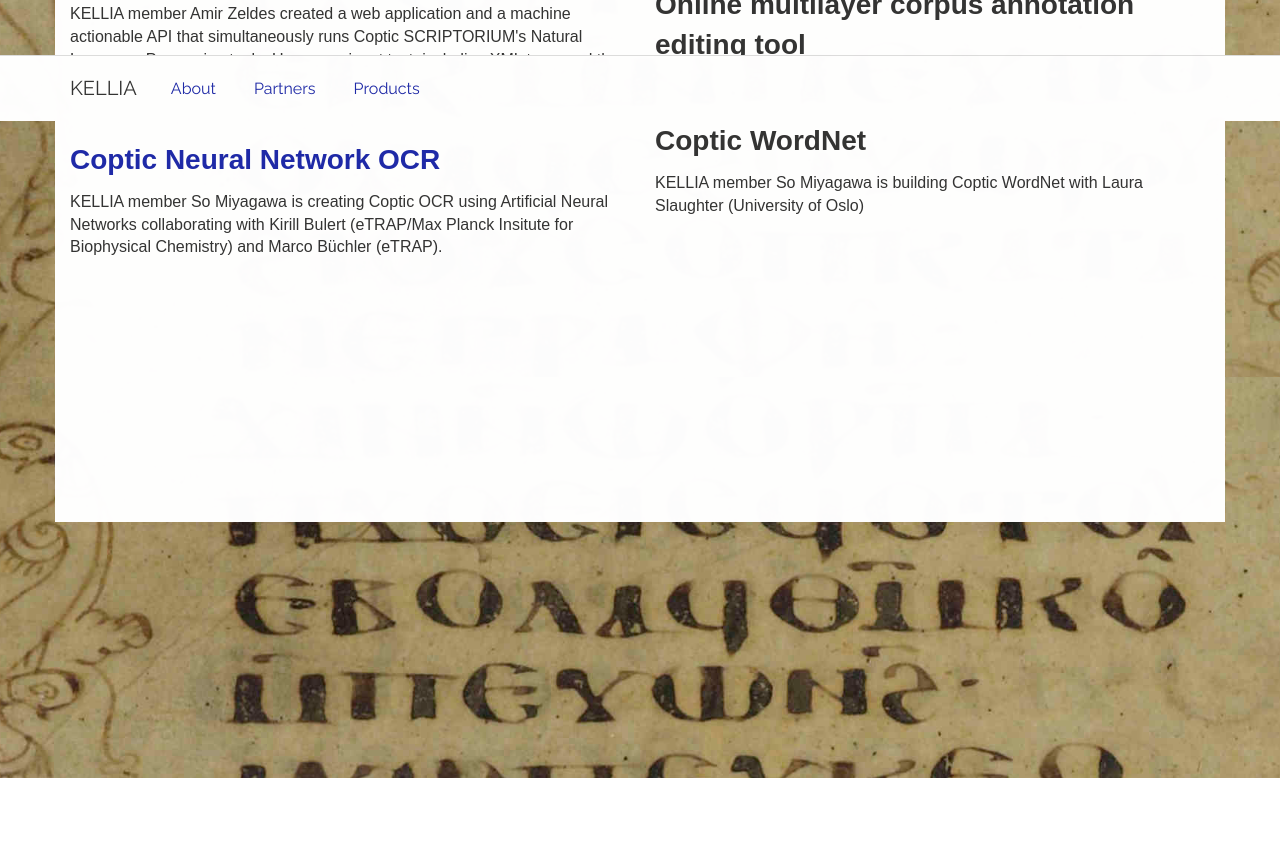
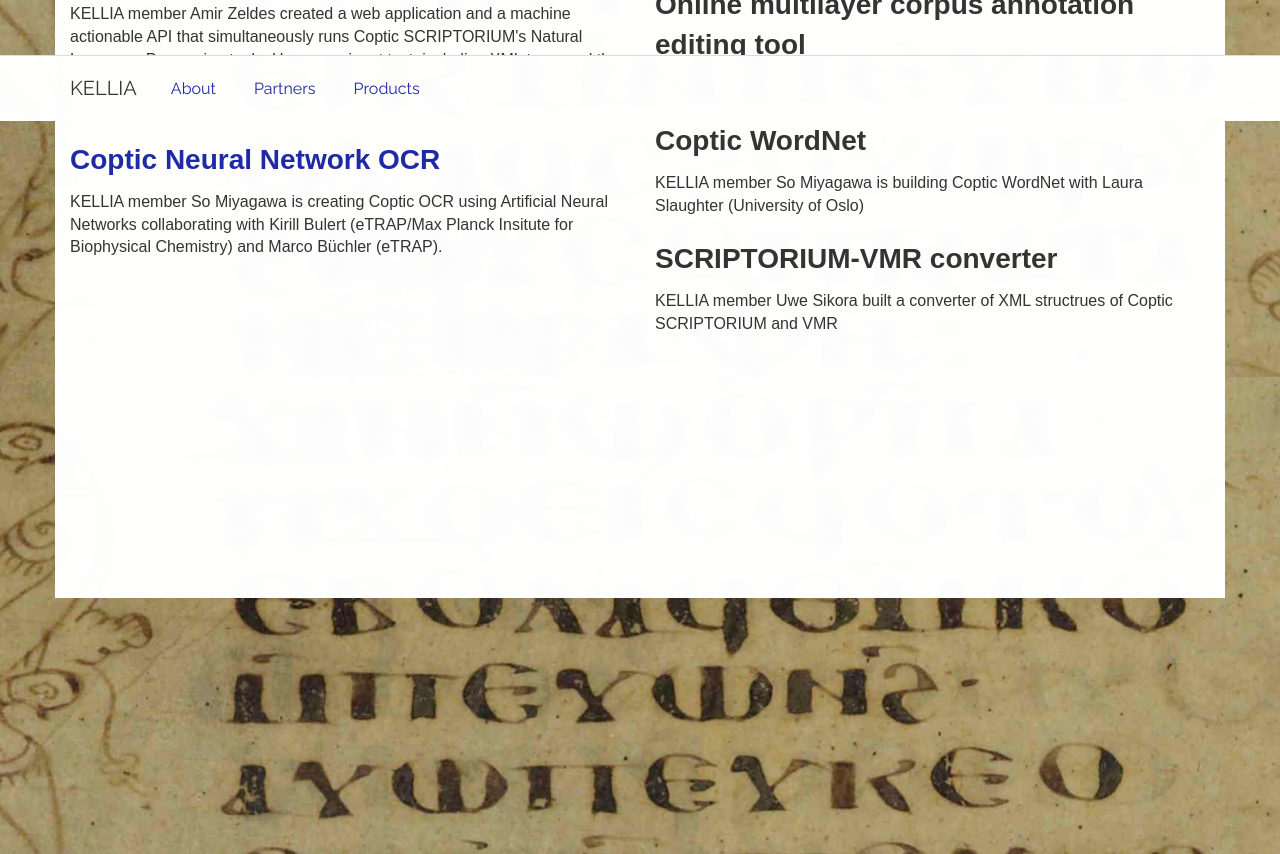
Before and after one commit to KELLIA/kellia.github.io, a plain HTML site: page products.html in a window 1280 px wide. Shown: the part 679-1533 px from the top of the page. Before the commit the page ends 1457 px from the top, so only its background shows below. Drawn offline with Linux system fonts and the light colour scheme.

Commit message:
Update products.html

```diff
--- a/products.html
+++ b/products.html
@@ -84,7 +84,8 @@
                     <p>(forthcoming)</p>
                           <h3>Coptic WordNet</h3>
                           <p>KELLIA member So Miyagawa is building Coptic WordNet with Laura Slaughter (University of Oslo)</p>
-
+                          <h3>SCRIPTORIUM-VMR converter</h3>
+                          <p> KELLIA member Uwe Sikora built a converter of XML structrues of Coptic SCRIPTORIUM and VMR</p>
 
             </div>
         </div>  <br><br><br><br><br><br><br><br><br><br><br>
```
